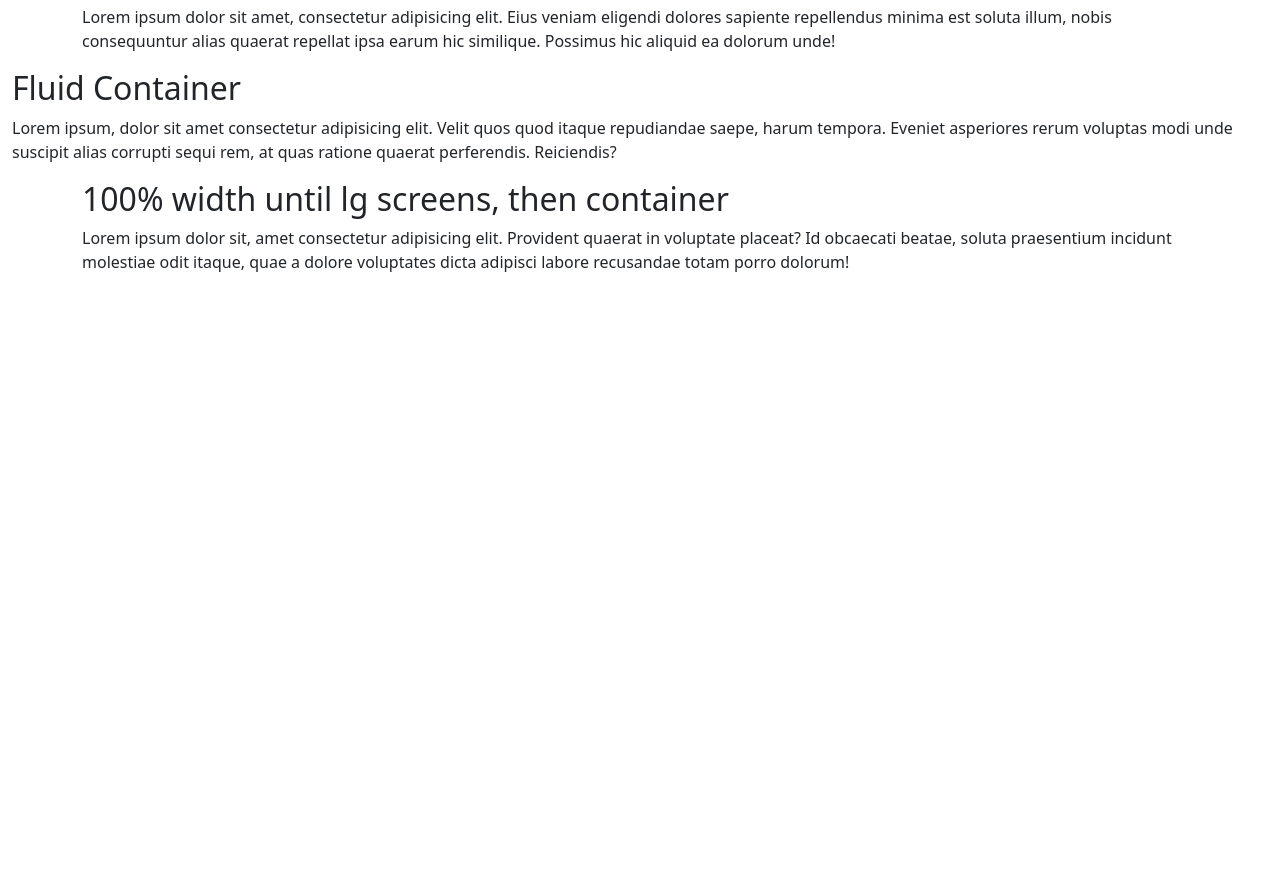
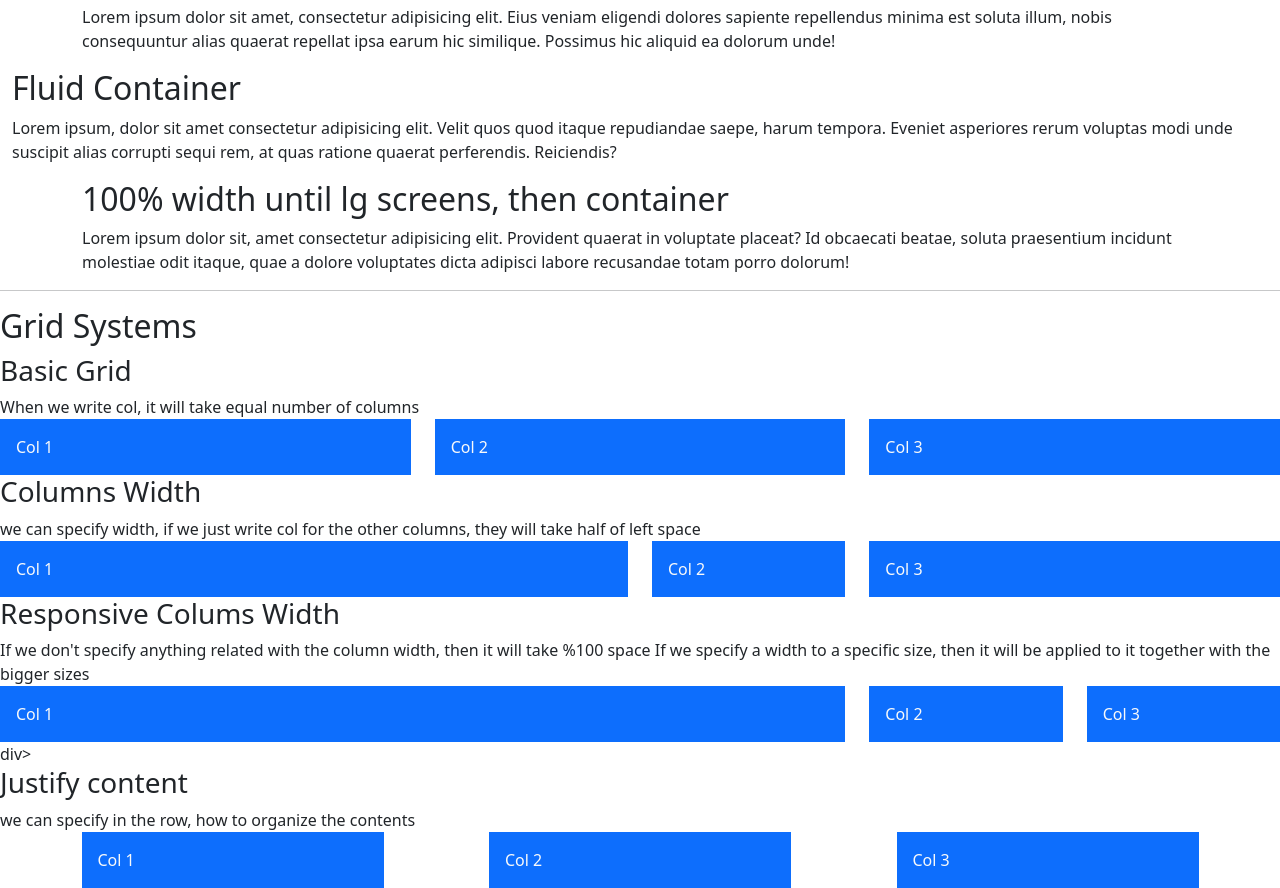
Before and after one commit to EnesKilicaslan/e-book-brand, a plain HTML site: page index.html in a window 1280 px wide. Shown: the part 2234-3122 px from the top of the page. Before the commit the page ends 2524 px from the top, so only its background shows below. Drawn offline with nearby package versions, Linux system fonts and the light colour scheme.

Commit message:
Add Bootstrap 5 Grid examples

```diff
--- a/index.html
+++ b/index.html
@@ -99,6 +99,83 @@
       <p>Lorem ipsum dolor sit, amet consectetur adipisicing elit. Provident quaerat in voluptate placeat? Id obcaecati beatae, soluta praesentium incidunt molestiae odit itaque, quae a dolore voluptates dicta adipisci labore recusandae totam porro dolorum!</p>
     </div>
 
+    <hr/>
+
+    <h2>Grid Systems</h2>
+
+    <div>
+      <h3>Basic Grid</h3>
+      When we write col, it will take equal number of columns
+      <div class="row">
+        <div class="col">
+          <div class="p-3 bg-primary text-light">Col 1</div>
+
+        </div>
+        <div class="col">
+          <div class="p-3 bg-primary text-light">Col 2</div>
+
+        </div>
+        <div class="col">
+          <div class="p-3 bg-primary text-light">Col 3</div>
+        </div>
+        </div>
+    </div>
+    <div>
+      <h3>Columns Width</h3>
+      we can specify width, if we just write col for the other columns, they will take half of left space
+      <div class="row">
+        <div class="col-6">
+          <div class="p-3 bg-primary text-light">Col 1</div>
+
+        </div>
+        <div class="col-2">
+          <div class="p-3 bg-primary text-light">Col 2</div>
+
+        </div>
+        <div class="col-4">
+          <div class="p-3 bg-primary text-light">Col 3</div>
+        </div>
+        </div>
+    </div>
+    <div>
+      <h3>Responsive Colums Width</h3>
+      If we don't specify anything related with the column width, then it will take %100 space
+      If we specify a width to a specific size, then it will be applied to it together with the bigger sizes
+
+      <div class="row">
+        <div class="col-sm-6 col-md-8">
+          <div class="p-3 bg-primary text-light">Col 1</div>
+
+        </div>
+        <div class="col-sm-4 col-md-2">
+          <div class="p-3 bg-primary text-light">Col 2</div>
+
+        </div>
+        <div class="col-sm-2 col-md-2">
+          <div class="p-3 bg-primary text-light">Col 3</div>
+        </div>
+        </div>
+    </div>
+    div>
+      <h3>Justify content</h3>
+
+      we can specify in the row, how to organize the contents
+
+      <div class="row Justify-content-evenly">
+        <div class="col-md-3">
+          <div class="p-3 bg-primary text-light">Col 1</div>
+
+        </div>
+        <div class="col-md-3">
+          <div class="p-3 bg-primary text-light">Col 2</div>
+
+        </div>
+        <div class="col-md-3">
+          <div class="p-3 bg-primary text-light">Col 3</div>
+        </div>
+        </div>
+    </div>
+
 
     <script
       src="https://cdn.jsdelivr.net/npm/bootstrap@5.0.2/dist/js/bootstrap.bundle.min.js"
```
